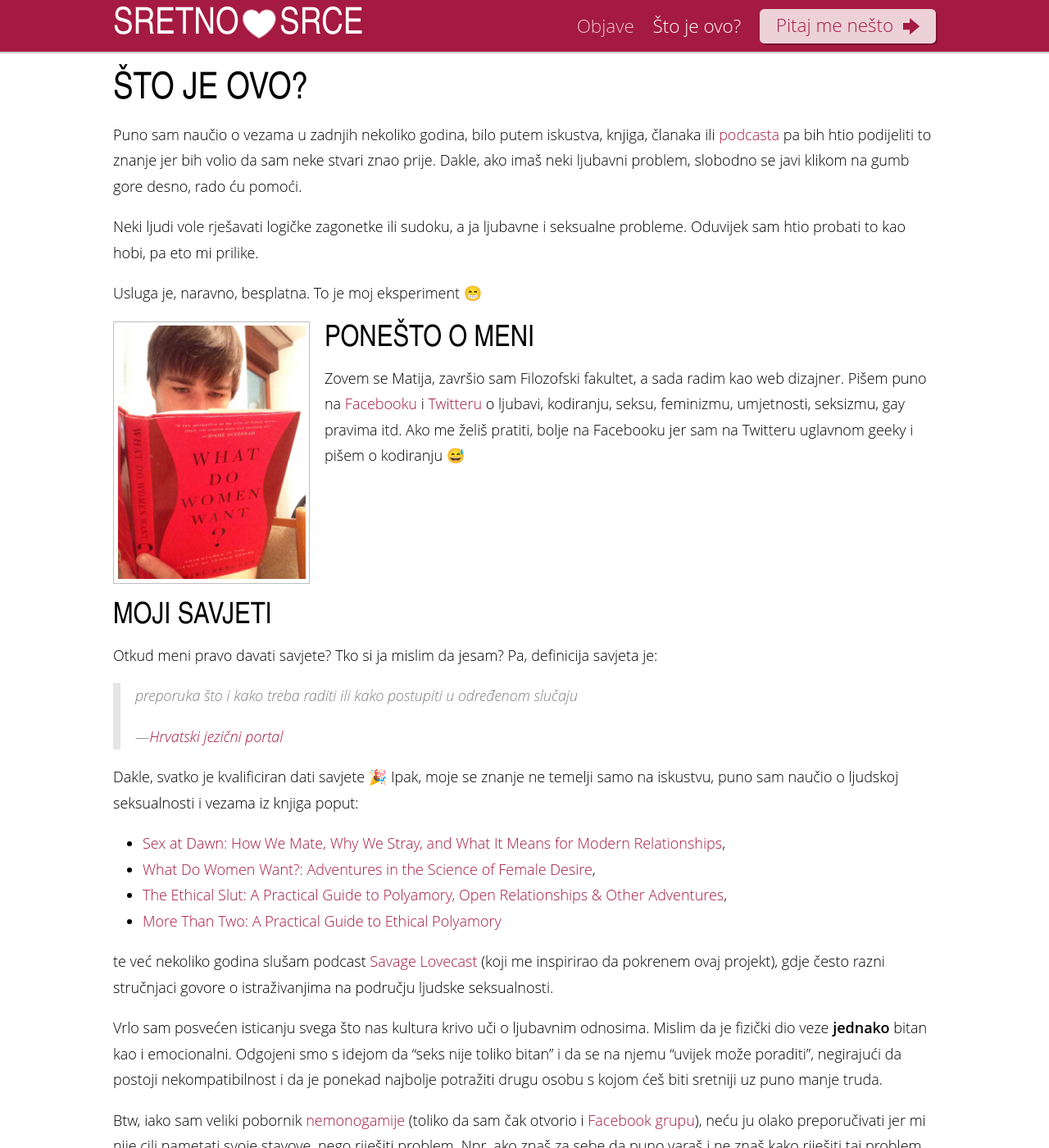
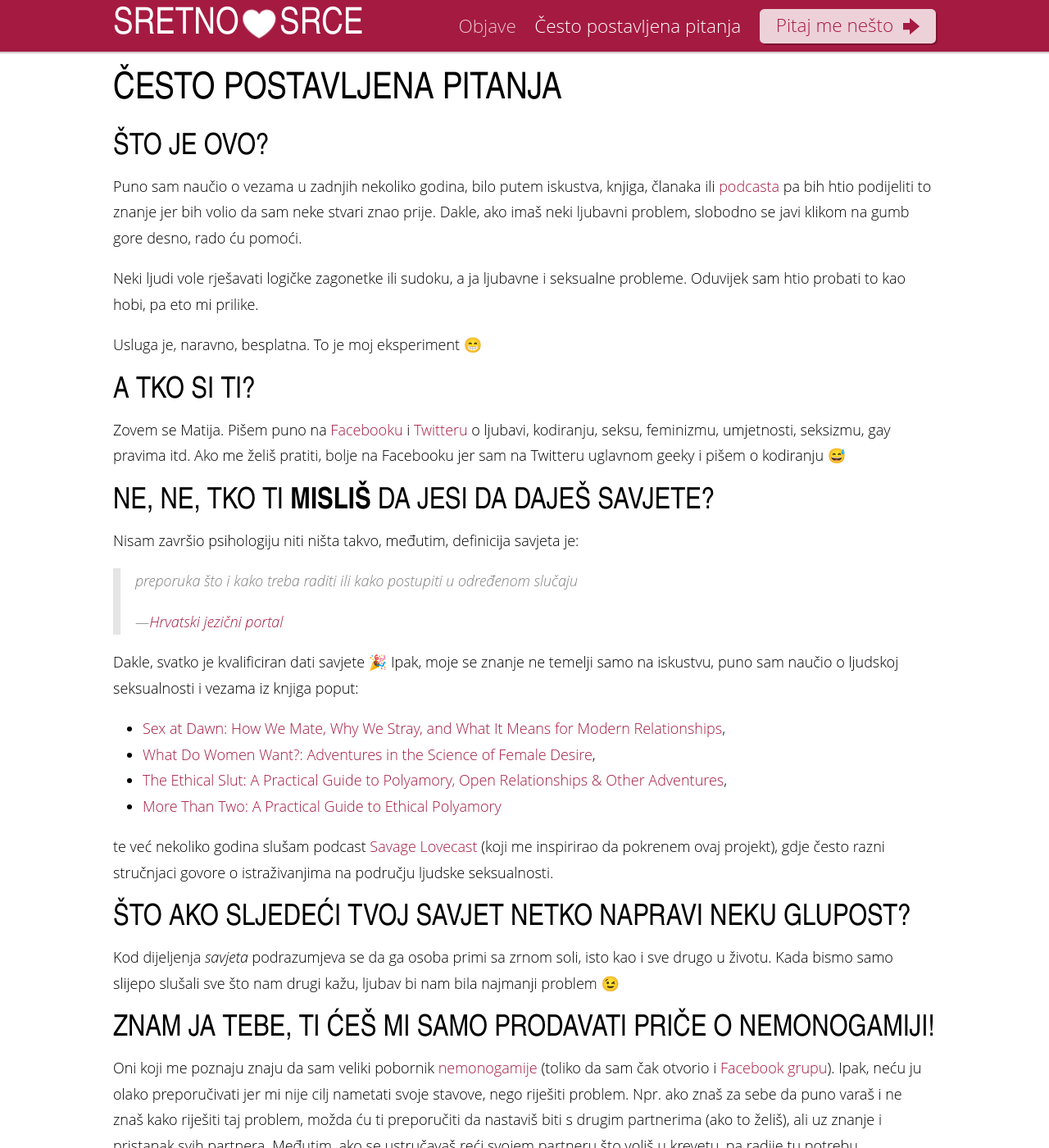
Before and after one commit to silvenon/sretnosrce, a Jekyll site: the page built from faq.md, in a window 1280 px wide and 1400 px high. Shown: the whole window at 82% size. Built offline with Jekyll 4.4.1, drawn with Linux system fonts in a browser that asks for light colours; emoji names are drawn with the system emoji font; comment, search, counter and statistics services are not loaded; some of the changed text lies outside the part shown.

Commit message:
Replace About page with FAQ

```diff
--- a/_layouts/default.html
+++ b/_layouts/default.html
@@ -15,9 +15,10 @@ layout: solo
             <span>Objave</span>
           </a>
         </li>
-        <li class="navigation-item {% if page.id == 'about' %}active{% endif %}">
-          <a href="{{ site.baseurl }}/opis">
-            <span>Što je ovo?</span>
+        <li class="navigation-item {% if page.id == 'faq' %}active{% endif %}">
+          <a href="{{ site.baseurl }}/faq">
+            <span class="visible-mobile">FAQ</span>
+            <span class="hidden-mobile">Često postavljena pitanja</span>
           </a>
         </li>
         <li class="navigation-item {% if page.id == 'contact' %}active{% endif %}">
--- a/opis.md
+++ b/faq.md
@@ -1,14 +1,17 @@
 ---
 title: Što je ovo?
-id: about
+id: faq
 image:
   path: /images/bio.jpg
   width: 240
   height: 320
 description: Puno sam naučio o vezama u zadnjih nekoliko godina, bilo putem iskustva, knjiga, članaka ili podcasta pa bih htio podijeliti to znanje jer bih volio da sam neke stvari znao prije.
+redirect_from: /opis/
 ---
 
-# Što je ovo?
+# Često postavljena pitanja
+
+## Što je ovo?
 
 Puno sam naučio o vezama u zadnjih nekoliko godina, bilo putem iskustva, knjiga, članaka ili [podcasta] pa bih htio podijeliti to znanje jer bih volio da sam neke stvari znao prije. Dakle, ako imaš neki ljubavni problem, slobodno se javi klikom na gumb gore desno, rado ću pomoći.
 
@@ -16,17 +19,13 @@ Neki ljudi vole rješavati logičke zagonetke ili sudoku, a ja ljubavne i seksua
 
 Usluga je, naravno, besplatna. To je moj eksperiment :grin:
 
-![slika mene kako čitam knjigu "What do Women Want?"]({{ site.baseurl }}/images/bio.jpg){:.img width="240" height="320"}
+## A tko si ti?
 
-## Ponešto o meni
+Zovem se Matija. Pišem puno na [Facebooku] i [Twitteru] o ljubavi, kodiranju, seksu, feminizmu, umjetnosti, seksizmu, gay pravima itd. Ako me želiš pratiti, bolje na Facebooku jer sam na Twitteru uglavnom geeky i pišem o kodiranju :sweat_smile:
 
-Zovem se Matija, završio sam Filozofski fakultet, a sada radim kao web dizajner. Pišem puno na [Facebooku] i [Twitteru] o ljubavi, kodiranju, seksu, feminizmu, umjetnosti, seksizmu, gay pravima itd. Ako me želiš pratiti, bolje na Facebooku jer sam na Twitteru uglavnom geeky i pišem o kodiranju :sweat_smile:
+## Ne, ne, tko ti **misliš** da jesi da daješ savjete?
 
-<br class="clear" />
-
-## Moji savjeti
-
-Otkud meni pravo davati savjete? Tko si ja mislim da jesam? Pa, definicija savjeta je:
+Nisam završio psihologiju niti ništa takvo, međutim, definicija savjeta je:
 
 > preporuka što i kako treba raditi ili kako postupiti u određenom slučaju
 >
@@ -41,9 +40,13 @@ Dakle, svatko je kvalificiran dati savjete :tada: Ipak, moje se znanje ne temelj
 
 te već nekoliko godina slušam podcast [Savage Lovecast] (koji me inspirirao da pokrenem ovaj projekt), gdje često razni stručnjaci govore o istraživanjima na području ljudske seksualnosti.
 
-Vrlo sam posvećen isticanju svega što nas kultura krivo uči o ljubavnim odnosima. Mislim da je fizički dio veze **jednako** bitan kao i emocionalni. Odgojeni smo s idejom da "seks nije toliko bitan" i da se na njemu "uvijek može poraditi", negirajući da postoji nekompatibilnost i da je ponekad najbolje potražiti drugu osobu s kojom ćeš biti sretniji uz puno manje truda.
+## Što ako sljedeći tvoj savjet netko napravi neku glupost?
 
-Btw, iako sam veliki pobornik [nemonogamije][non-monogamy] (toliko da sam čak otvorio i [Facebook grupu][fb-nemonogamija]), neću ju olako preporučivati jer mi nije cilj nametati svoje stavove, nego riješiti problem. Npr. ako znaš za sebe da puno varaš i ne znaš kako riješiti taj problem, možda ću ti preporučiti da nastaviš biti s drugim partnerima (ako to želiš), ali uz znanje i pristanak svih partnera. Međutim, ako se ustručavaš reći svojem partneru što voliš u krevetu, pa radije tu potrebu zadovoljavaš s drugima (bez znanja tvojeg partnera) i ta vas laž udaljava, preporučit ću ti da radije komuniciraš sa svojim partnerom o tome, ako bi najradije s njime to htio raditi.
+Kod dijeljenja *savjeta* podrazumjeva se da ga osoba primi sa zrnom soli, isto kao i sve drugo u životu. Kada bismo samo slijepo slušali sve što nam drugi kažu, ljubav bi nam bila najmanji problem :wink:
+
+## Znam ja tebe, ti ćeš mi samo prodavati priče o nemonogamiji!
+
+Oni koji me poznaju znaju da sam veliki pobornik [nemonogamije][non-monogamy] (toliko da sam čak otvorio i [Facebook grupu][fb-nemonogamija]). Ipak, neću ju olako preporučivati jer mi nije cilj nametati svoje stavove, nego riješiti problem. Npr. ako znaš za sebe da puno varaš i ne znaš kako riješiti taj problem, možda ću ti preporučiti da nastaviš biti s drugim partnerima (ako to želiš), ali uz znanje i pristanak svih partnera. Međutim, ako se ustručavaš reći svojem partneru što voliš u krevetu, pa radije tu potrebu zadovoljavaš s drugima (bez znanja tvojeg partnera) i ta vas laž udaljava, preporučit ću ti da radije komuniciraš sa svojim partnerom o tome, ako bi najradije s njime to htio raditi.
 
 [podcasta]: https://en.wikipedia.org/wiki/Podcast
 [facebooku]: https://www.facebook.com/silvenon
--- a/styles/_navigation.scss
+++ b/styles/_navigation.scss
@@ -22,4 +22,18 @@
       }
     }
   }
+
+  .visible-mobile {
+    @media (min-width: breakpoint(medium)) {
+      display: none;
+    }
+  }
+
+  .hidden-mobile {
+    display: none;
+
+    @media (min-width: breakpoint(medium)) {
+      display: inline;
+    }
+  }
 }
```
